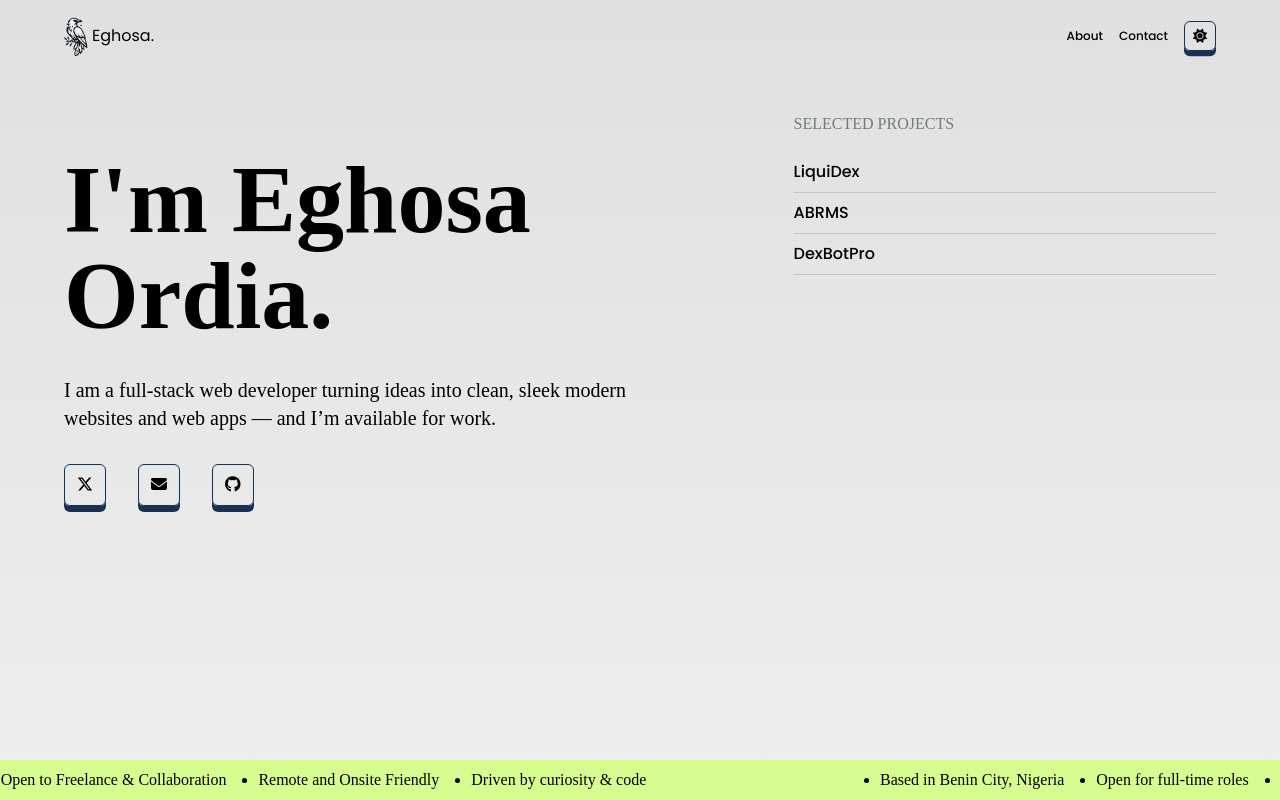
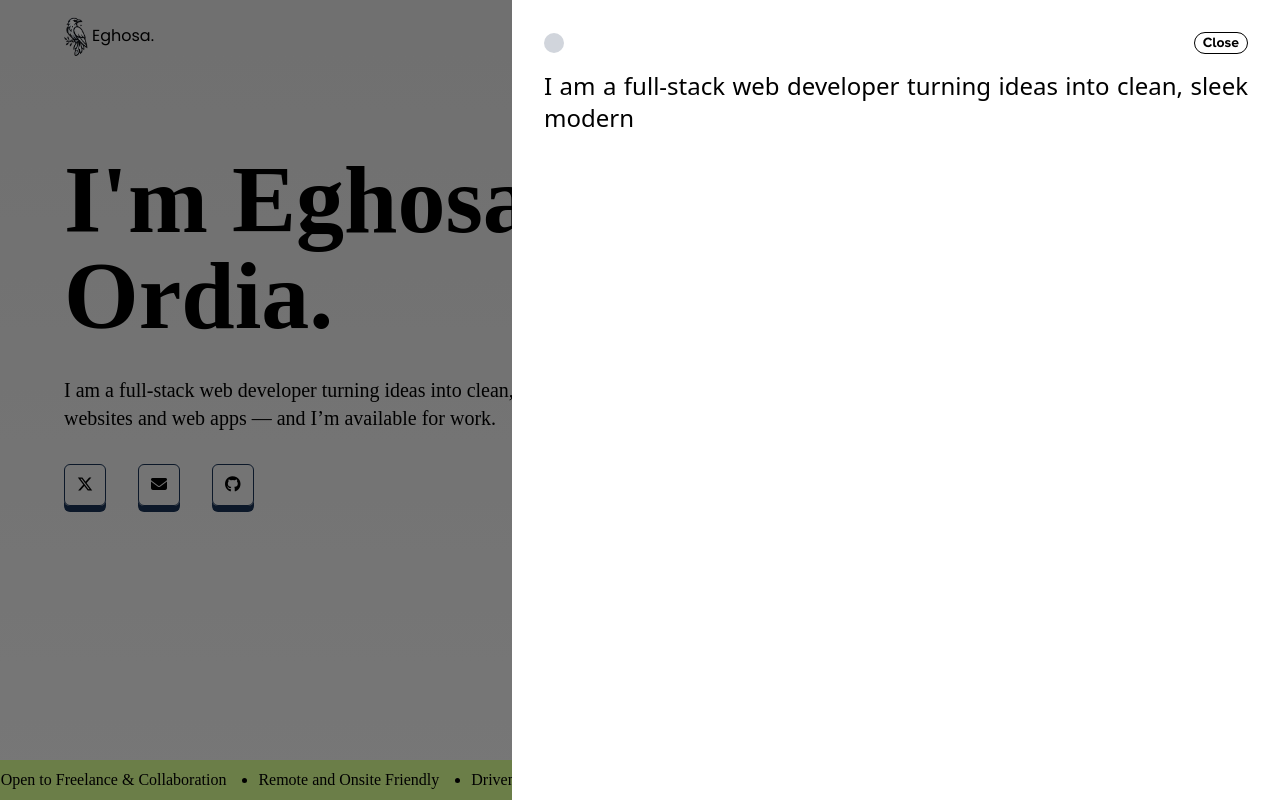
Before and after one commit to Hardy101/Eghosa, a React (Vite) app: page / in a window 1280 px wide. Both pictures are taken after a click on the button "About". Shown: the top 800 px of the page. Built offline with nearby package versions, Linux system fonts and the light colour scheme; a web font is replaced by a local one.

Commit message:
feat: implement sidebar functionality and refactor navbar to control sidebar state

```diff
--- a/src/App.tsx
+++ b/src/App.tsx
@@ -1,19 +1,26 @@
+import { useState } from "react";
 import "./App.css";
 
 import NavBar from "./components/navbar";
 import Hero from "./components/hero";
 import ProjectWrapper from "./components/projects";
+import Sidebar from "./components/sidebar";
+import Overlay from "./components/overlay";
 
 function App() {
+  const [isSidebarOpen, setIsSidebarOpen] = useState(false);
   return (
     <>
       <div className="relative bg-gradient-1 overflow-x-hidden">
-        <NavBar />
+        <NavBar setIsSidebarOpen={setIsSidebarOpen} />
         <Hero />
 
         <ProjectWrapper />
-        {/* <Overlay />
-        <Sidebar /> */}
+        {isSidebarOpen && (
+          <>
+            <Overlay /> <Sidebar setIsSidebarOpen={setIsSidebarOpen} />
+          </>
+        )}
       </div>
     </>
   );
--- a/src/components/navbar.tsx
+++ b/src/components/navbar.tsx
@@ -1,6 +1,11 @@
-import Logo from "../assets/img/logo.png";
+import Logo from "../constants/media";
+import { Dispatch } from "react";
 
-const NavBar: React.FC = () => {
+export interface SidebarProps {
+  setIsSidebarOpen: Dispatch<React.SetStateAction<boolean>>;
+}
+
+const NavBar: React.FC<SidebarProps> = ({ setIsSidebarOpen }) => {
   return (
     <>
       <nav className="relative font-poppins z-20">
@@ -14,16 +19,19 @@ const NavBar: React.FC = () => {
           </a>
           <ul className="flex gap-4 my-auto text-xs font-poppins-medium">
             <li className="my-auto hidden md:block">
-              <button>About</button>
+              <button onClick={(): void => setIsSidebarOpen(true)}>
+                About
+              </button>
             </li>
-            <li className="my-auto hidden md:block">
-              <button>Contact</button>
-            </li>
+            <li className="my-auto hidden md:block">Contact</li>
             <li className="my-auto">
               <button className="hidden md:block px-2 py-1 rounded-md text-sm bs-2 border border-dark-blue">
                 <i className="fa-solid fa-sun"></i>
               </button>
-              <button className="block md:hidden px-2 py-1 rounded-md text-sm bs-2 border border-dark-blue">
+              <button
+                onClick={(): void => setIsSidebarOpen(true)}
+                className="block md:hidden px-2 py-1 rounded-md text-sm bs-2 border border-dark-blue"
+              >
                 <i className="fa-solid fa-bars"></i>
               </button>
             </li>
--- a/src/components/sidebar.tsx
+++ b/src/components/sidebar.tsx
@@ -1,9 +1,14 @@
-const Sidebar = () => {
+import { SidebarProps } from "./navbar";
+
+const Sidebar: React.FC<SidebarProps> = ({ setIsSidebarOpen }) => {
   return (
     <aside className="fixed p-4 md:p-8 w-full md:w-3/5 h-full top-0 right-0 bg-white text-black heading z-50">
       <div className=" flex justify-between mb-4">
         <span className="inline-block w-5 bg-gray-300 h-5 rounded-full my-auto"></span>
-        <button className="my-auto border rounded-2xl font-proxima-bold text-sm px-2">
+        <button
+          onClick={() => setIsSidebarOpen(false)}
+          className="my-auto border rounded-2xl font-proxima-bold text-sm px-2"
+        >
           Close
         </button>
       </div>
--- a/src/constants/media.tsx
+++ b/src/constants/media.tsx
@@ -1,9 +1,12 @@
 import fastapi from "../assets/icons/FastAPI.svg";
 import django from "../assets/icons/Django.svg";
 import tailwind from "../assets/icons/Tailwind CSS.svg";
+import Logo from "../assets/img/logo.png";
 
 export const icons = {
   fastapi,
   django,
   tailwind,
 };
+
+export default Logo;
```
